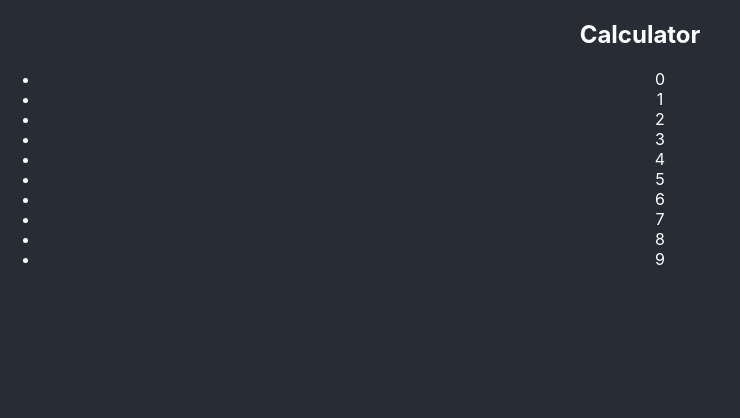
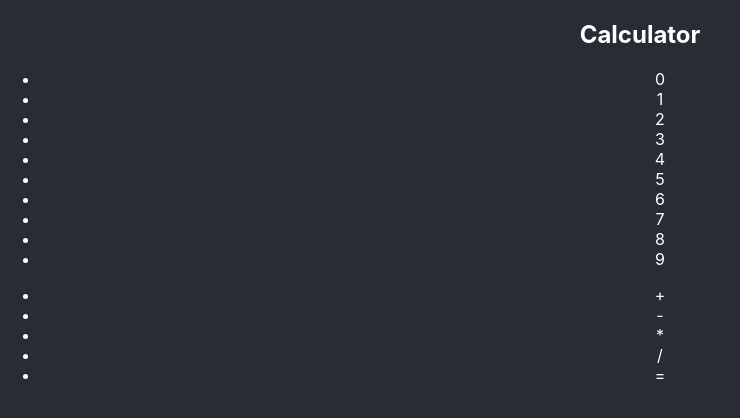
Before and after one commit to tothricsaj/calculator, a React (Create React App) app: page / in a window 1280 px wide. Shown: the top 418 px of the page, without its empty margins (0-740 px from the left). Built offline with nearby package versions, Linux system fonts and the light colour scheme.

Commit message:
rendered operators

```diff
--- a/src/App.js
+++ b/src/App.js
@@ -6,6 +6,7 @@ class App extends React.Component{
     super(props)
     this.state = {
       numbers: [0,1,2,3,4,5,6,7,8,9],
+      operators: ['+', '-', '*', '/', '=']
     }
 
     this.renderElements = this.renderElements.bind(this)
@@ -14,7 +15,7 @@ class App extends React.Component{
   renderElements(arr=[], elemClass='defaultClass') {
     return arr.map((el, i) => {
       return (
-        <li key={i} className={elemClass}>
+        <li key={elemClass + i} className={elemClass}>
           {el}
         </li>
       )
@@ -27,7 +28,8 @@ class App extends React.Component{
         <h2>Calculator</h2>
         <div className="calc">
           <div className="calcDisplay"></div>
-          <ul>{this.renderElements(this.state.numbers, 'calcNumber')}</ul>
+          <ul className="calcNumbersWrapper">{this.renderElements(this.state.numbers, 'calcNumber')}</ul>
+          <ul className="calcOperatorsWrapper">{this.renderElements(this.state.operators, 'calcOperator')}</ul>
         </div>
       </div>
     );
```
